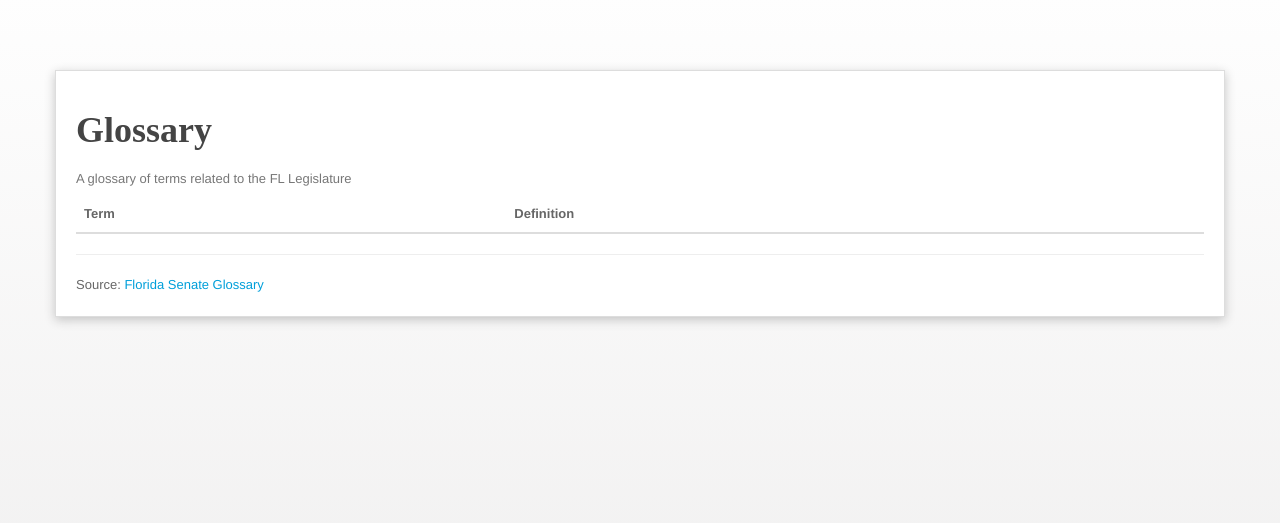
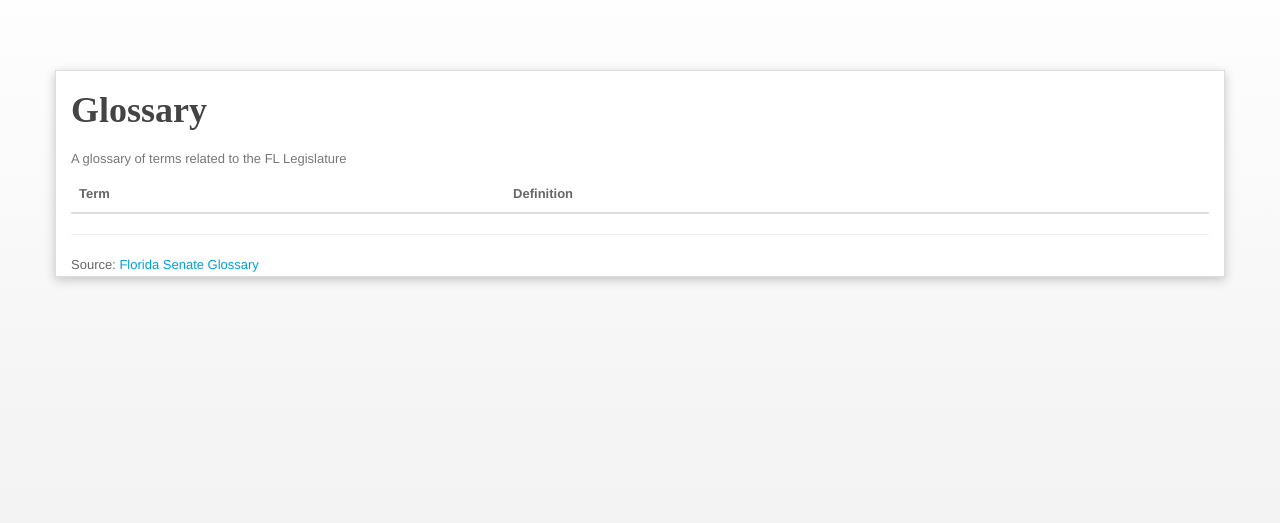
Before and after one commit to OrlandoSentinel/TabsOnTallahassee, a Django app: page /glossary/ in a window 1280 px wide. Shown: the part 52-575 px from the top of the page. Run offline with Django 3.2, Linux system fonts and the light colour scheme; data that the repository does not hold is empty; parts of the project's set-up code (start-up, migrations or seed data) failed here and were passed over; some libraries are stand-ins or nearby versions.

Commit message:
Comment 20px padding that breaks the glossary

```diff
--- a/static/css/main.css
+++ b/static/css/main.css
@@ -368,7 +368,7 @@ div.divider {
 /* line 306, main.scss */
 .glossary {
   margin-top: 40px;
-  padding: 20px;
+  /*padding: 20px;*/
   background: #fff;
   border: 1px solid #ddd;
   -moz-box-shadow: 0 3px 10px #c4c4c4;
```
